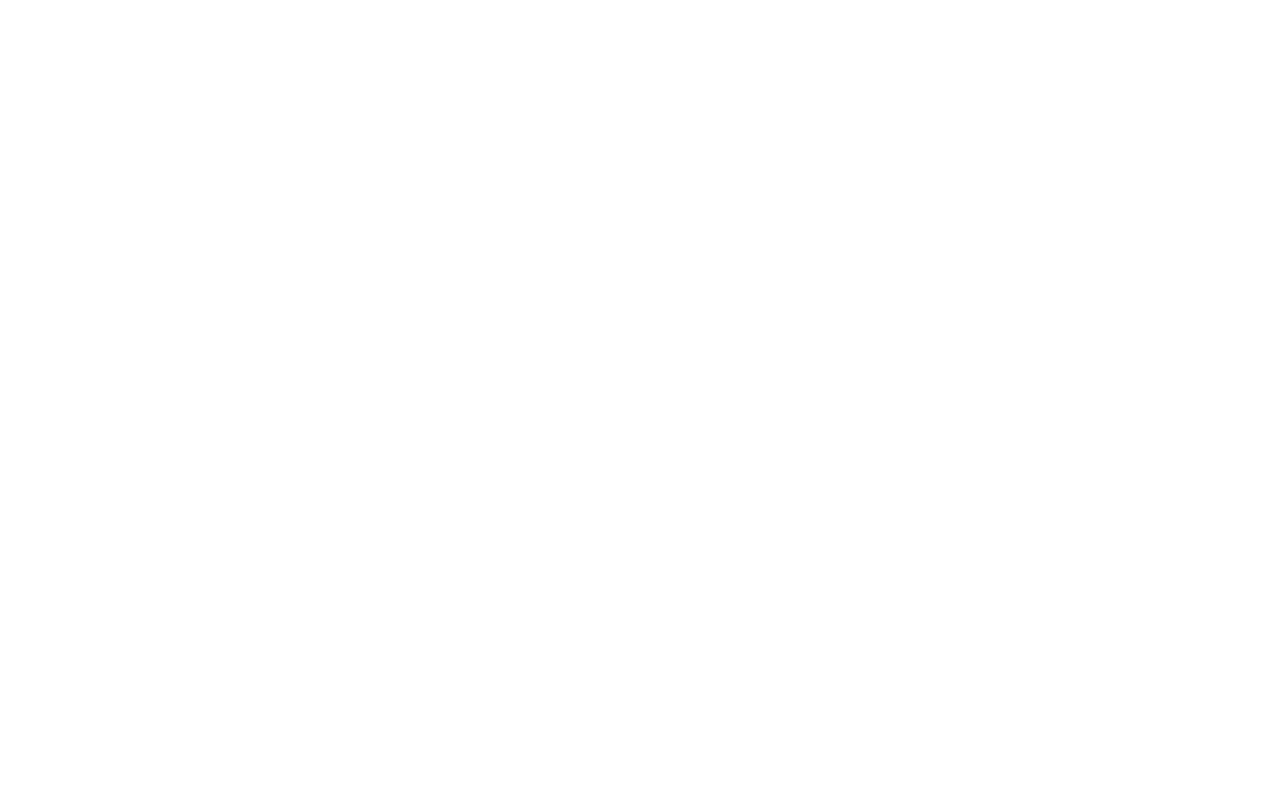
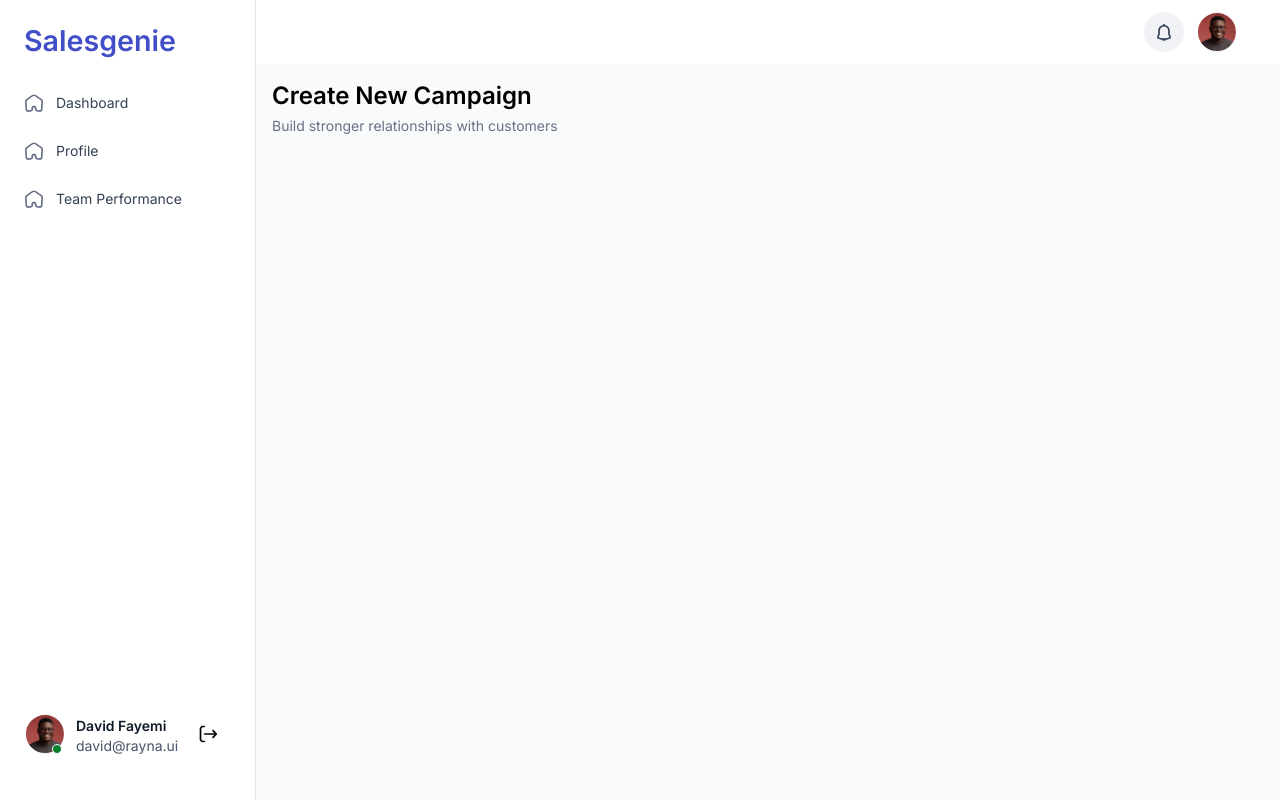
Before and after one commit to sandhra-kv/vanguard-fe, a React (Create React App) app: page /create-campaign in a window 1280 px wide. Before the commit this address had no page. Built offline with nearby package versions, Linux system fonts and the light colour scheme.

Commit message:
Create campaign routing

```diff
--- a/src/App.js
+++ b/src/App.js
@@ -1,8 +1,9 @@
-import { BrowserRouter as Router, Routes, Route } from 'react-router-dom';
-import Layout from './components/Layout';
-import Dashboard from './pages/Dashboard';
-import ProfilePage from './pages/ProflePage';
-import TeamPerformance from './pages/TeamPerformance';
+import { BrowserRouter as Router, Routes, Route } from "react-router-dom";
+import Layout from "./components/Layout";
+import Dashboard from "./pages/Dashboard";
+import ProfilePage from "./pages/ProflePage";
+import TeamPerformance from "./pages/TeamPerformance";
+import CreateCampaign from "./pages/CreateCampaign";
 
 function App() {
   return (
@@ -11,7 +12,8 @@
         <Route path="/" element={<Layout />}>
           <Route index element={<Dashboard />} />
           <Route path="profile" element={<ProfilePage />} />
-          <Route path="team-performance" element={<TeamPerformance/>} />
+          <Route path="team-performance" element={<TeamPerformance />} />
+          <Route path="create-campaign" element={<CreateCampaign />} />
         </Route>
       </Routes>
     </Router>
--- /dev/null
+++ b/src/pages/CreateCampaign.jsx
@@ -0,0 +1,14 @@
+import React from "react";
+
+const CreateCampaign = () => {
+  return (
+    <div className="">
+      <h1 className="text-2xl font-semibold">Create New Campaign</h1>
+      <h4 className="text-[#667185] text-sm mt-1">
+        Build stronger relationships with customers
+      </h4>
+    </div>
+  );
+};
+
+export default CreateCampaign;
--- a/src/pages/Dashboard.jsx
+++ b/src/pages/Dashboard.jsx
@@ -6,8 +6,10 @@
 import { header } from "../constants/dummyData";
 import { apiCall } from "../services/axios";
 import LeadActivity from "../components/LeadActivity";
+import { useNavigate } from "react-router-dom";
 
 const Dashboard = () => {
+  const navigate = useNavigate();
   const [showModal, setShowModal] = useState(false);
   const closeModal = () => setShowModal(false);
   const [lead, setLead] = useState(null);
@@ -20,7 +22,7 @@
       const resp = await apiCall({
         method: "GET",
         url: `/campaign/leads`,
-        data: {},
+        data: {}
       });
 
       return resp;
@@ -60,7 +62,7 @@
             icon="/icons/download.svg"
           />
           <Button
-            onClick={() => {}}
+            onClick={() => navigate('/create-campaign')}
             label="Create Campaigns"
             variant="primary"
             icon="/icons/rounded-plus.svg"
```
